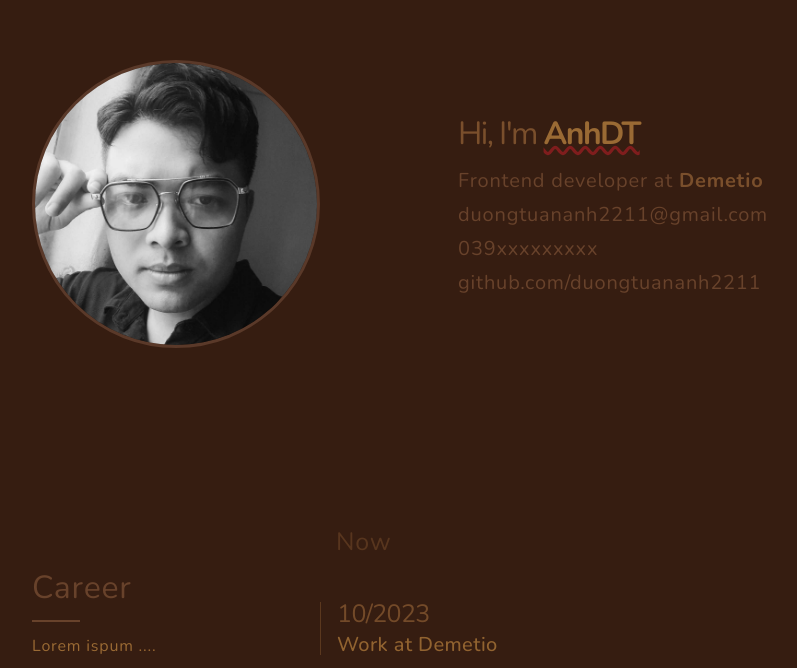
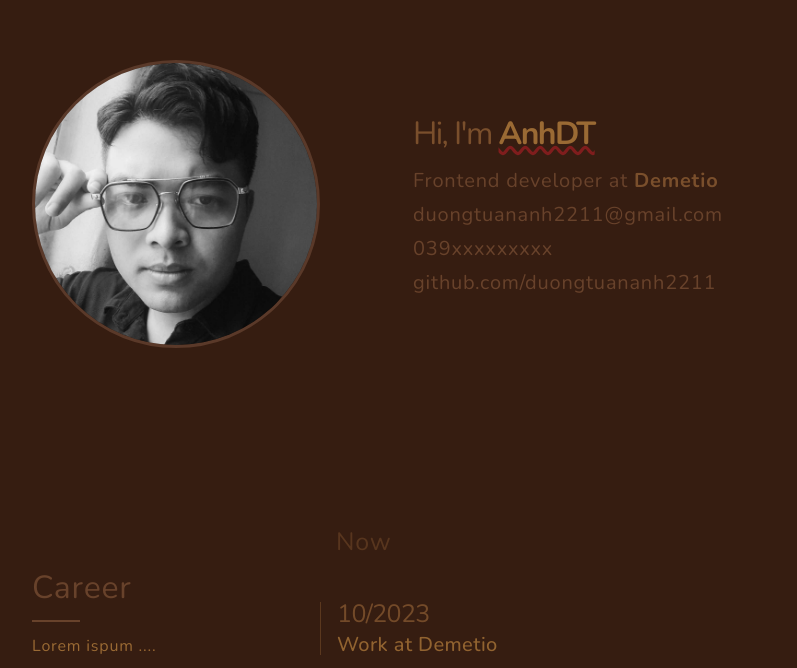
Before and after one commit to duongtuananh2211/my-portfolio, a Next.js app: page / in a window 1280 px wide. Shown: the part 132-800 px from the top of the page, without its empty margins (240-1037 px from the left). Built offline with nearby package versions, Linux system fonts and the light colour scheme.

Commit message:
Align center introducion

```diff
--- a/app/molecules/Introduction.tsx
+++ b/app/molecules/Introduction.tsx
@@ -12,7 +12,7 @@ export const Introduction: React.FC<IntroductionProps> = ({}) => {
         <div className="relative  w-48 rounded-[300px] mx-auto overflow-hidden aspect-square shadow-inner border-[3px] border-solid border-primary-900 md:w-72 md:mx-0">
           <Avatar />
         </div>
-        <div className="flex flex-col text-lg text-primary-800  leading-normal gap-2 ">
+        <div className="flex flex-col text-lg text-primary-800  leading-normal gap-2 w-fit mx-auto">
           <h1 className="text-2xl tracking-tighter text-primary-700">
             Hi, I&apos;m{" "}
             <span className="font-bold text-primary-600 underline decoration-wavy decoration-red-900">
```
